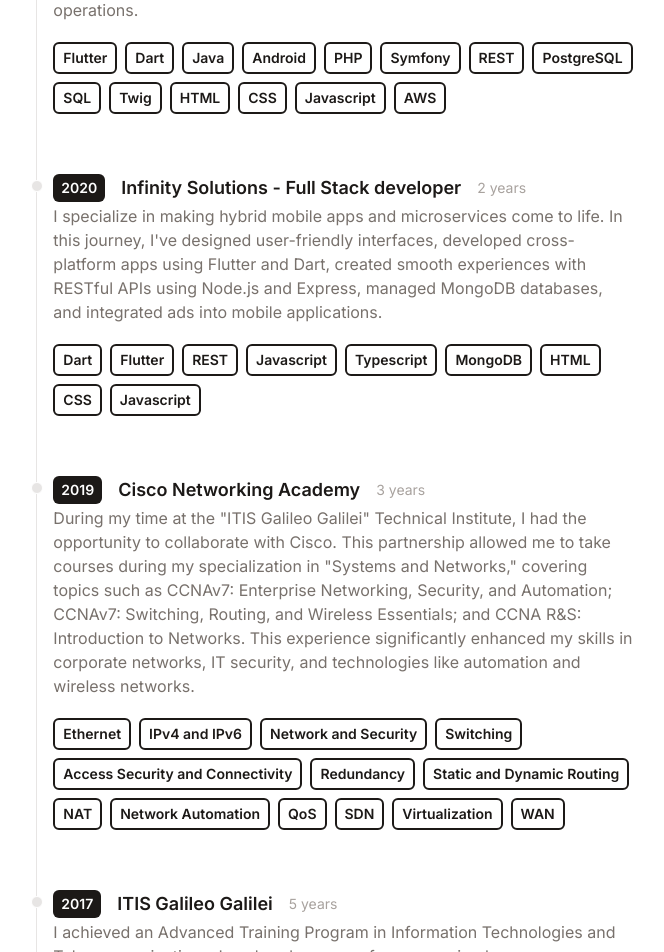
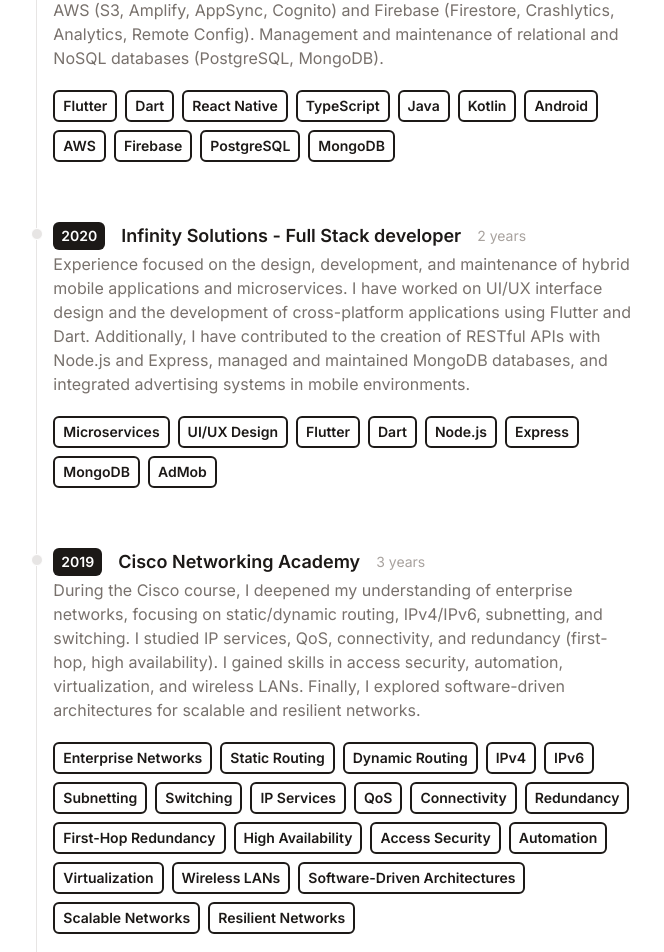
Before and after one commit to VoidElle/portfolio, a React (Vite) app: page / in a window 1280 px wide. Shown: the part 860-1812 px from the top of the page, without its empty margins (305-969 px from the left). Built offline with nearby package versions, Linux system fonts and the light colour scheme.

Commit message:
chore: Updated timeline copys

```diff
--- a/src/data/timeline.js
+++ b/src/data/timeline.js
@@ -5,9 +5,21 @@ export default [
         title: 'Avvale SpA - Consultant',
         duration: 'Actual',
         details: [
-            "I specialize in creating tailored solutions for large companies. My experience includes building mobile applications using Java, Dart, and Flutter, developing user-friendly web interfaces with Twig, crafting RESTful APIs using PHP and Symfony, and managing PostgreSQL databases for seamless operations."
+            "Technical consulting for large clients, including activities in analysis, design, and development of customized solutions. Experience in developing cross-platform mobile applications (Flutter, React Native with Dart and TypeScript) and native Android apps (Java, Kotlin). Integration of cloud services such as AWS (S3, Amplify, AppSync, Cognito) and Firebase (Firestore, Crashlytics, Analytics, Remote Config). Management and maintenance of relational and NoSQL databases (PostgreSQL, MongoDB)."
         ],
-        chips: ["Flutter", "Dart", "Java", "Android", "PHP", "Symfony", "REST", "PostgreSQL", "SQL", "Twig", "HTML", "CSS", "Javascript", "AWS"]
+        chips: [
+            "Flutter",
+            "Dart",
+            "React Native",
+            "TypeScript",
+            "Java",
+            "Kotlin",
+            "Android",
+            "AWS",
+            "Firebase",
+            "PostgreSQL",
+            "MongoDB"
+        ]
     },
     {
         id: 1,
@@ -15,9 +27,18 @@ export default [
         title: 'Infinity Solutions - Full Stack developer',
         duration: '2 years',
         details: [
-            "I specialize in making hybrid mobile apps and microservices come to life. In this journey, I've designed user-friendly interfaces, developed cross-platform apps using Flutter and Dart, created smooth experiences with RESTful APIs using Node.js and Express, managed MongoDB databases, and integrated ads into mobile applications."
+            "Experience focused on the design, development, and maintenance of hybrid mobile applications and microservices. I have worked on UI/UX interface design and the development of cross-platform applications using Flutter and Dart. Additionally, I have contributed to the creation of RESTful APIs with Node.js and Express, managed and maintained MongoDB databases, and integrated advertising systems in mobile environments."
         ],
-        chips: ["Dart", "Flutter", "REST", "Javascript", "Typescript", "MongoDB", "HTML", "CSS", "Javascript"]
+        chips: [
+            "Microservices",
+            "UI/UX Design",
+            "Flutter",
+            "Dart",
+            "Node.js",
+            "Express",
+            "MongoDB",
+            "AdMob"
+        ]
     },
     {
         id: 2,
@@ -25,13 +46,29 @@ export default [
         title: 'Cisco Networking Academy',
         duration: '3 years',
         details: [
-            "During my time at the \"ITIS Galileo Galilei\" Technical Institute, I had the opportunity to collaborate with Cisco. This partnership allowed me to take courses during my specialization in \"Systems and Networks,\" covering topics such as CCNAv7: Enterprise Networking, Security, and Automation; CCNAv7: Switching, Routing, and Wireless Essentials; and CCNA R&S: Introduction to Networks. This experience significantly enhanced my skills in corporate networks, IT security, and technologies like automation and wireless networks."
+            "During the Cisco course, I deepened my understanding of enterprise networks, focusing on static/dynamic routing, IPv4/IPv6, subnetting, and switching. I studied IP services, QoS, connectivity, and redundancy (first-hop, high availability). I gained skills in access security, automation, virtualization, and wireless LANs. Finally, I explored software-driven architectures for scalable and resilient networks."
         ],
         chips: [
-            "Ethernet", "IPv4 and IPv6",
-            "Network and Security", "Switching", "Access Security and Connectivity",
-            "Redundancy", "Static and Dynamic Routing", "NAT", "Network Automation", "QoS",
-            "SDN", "Virtualization", "WAN"
+            "Enterprise Networks",
+            "Static Routing",
+            "Dynamic Routing",
+            "IPv4",
+            "IPv6",
+            "Subnetting",
+            "Switching",
+            "IP Services",
+            "QoS",
+            "Connectivity",
+            "Redundancy",
+            "First-Hop Redundancy",
+            "High Availability",
+            "Access Security",
+            "Automation",
+            "Virtualization",
+            "Wireless LANs",
+            "Software-Driven Architectures",
+            "Scalable Networks",
+            "Resilient Networks"
         ]
     },
     {
@@ -40,9 +77,28 @@ export default [
         title: 'ITIS Galileo Galilei',
         duration: '5 years',
         details: [
-            "I achieved an Advanced Training Program in Information Technologies and Telecommunications, I explored a range of programming languages, including C, C++, Java, Javascript, PHP, and SQL. I delved into web technologies like HTML and CSS, and gained hands-on experience in developing RESTful APIs using XML and JSON formats. My advanced skills in relational database management focused on MySQL and MariaDB.\n" +
-            "I also deepened my understanding of Agile software development, particularly SCRUM, and became proficient in using tools like Git and Github for version control. Additionally, I utilized Docker for creating isolated environments and employed AWS EC2 for application deployment."
+            "In-depth knowledge of programming languages such as C, C++, Java, JavaScript, PHP, and SQL. Proficient in essential web technologies, including HTML and CSS. Experience in developing RESTful APIs using XML and JSON formats. Advanced skills in managing relational databases, with a focus on MySQL and MariaDB. Solid understanding of Agile software development methodologies, with particular emphasis on SCRUM. Familiar with tools and services such as Git and GitHub for version control, Docker for creating isolated environments, and AWS EC2 for deploying applications."
         ],
-        chips: ["C", "C++", "Java", "Javascript", "PHP", "SQL", "HTML", "CSS", "MySQL", "MariaDB", "Git", "Github", "Docker", "AWS"]
+        chips: [
+            "C",
+            "C++",
+            "Java",
+            "JavaScript",
+            "PHP",
+            "SQL",
+            "HTML",
+            "CSS",
+            "RESTful APIs",
+            "XML",
+            "JSON",
+            "MySQL",
+            "MariaDB",
+            "Agile",
+            "SCRUM",
+            "Git",
+            "GitHub",
+            "Docker",
+            "AWS EC2"
+        ]
     }
 ]
```
